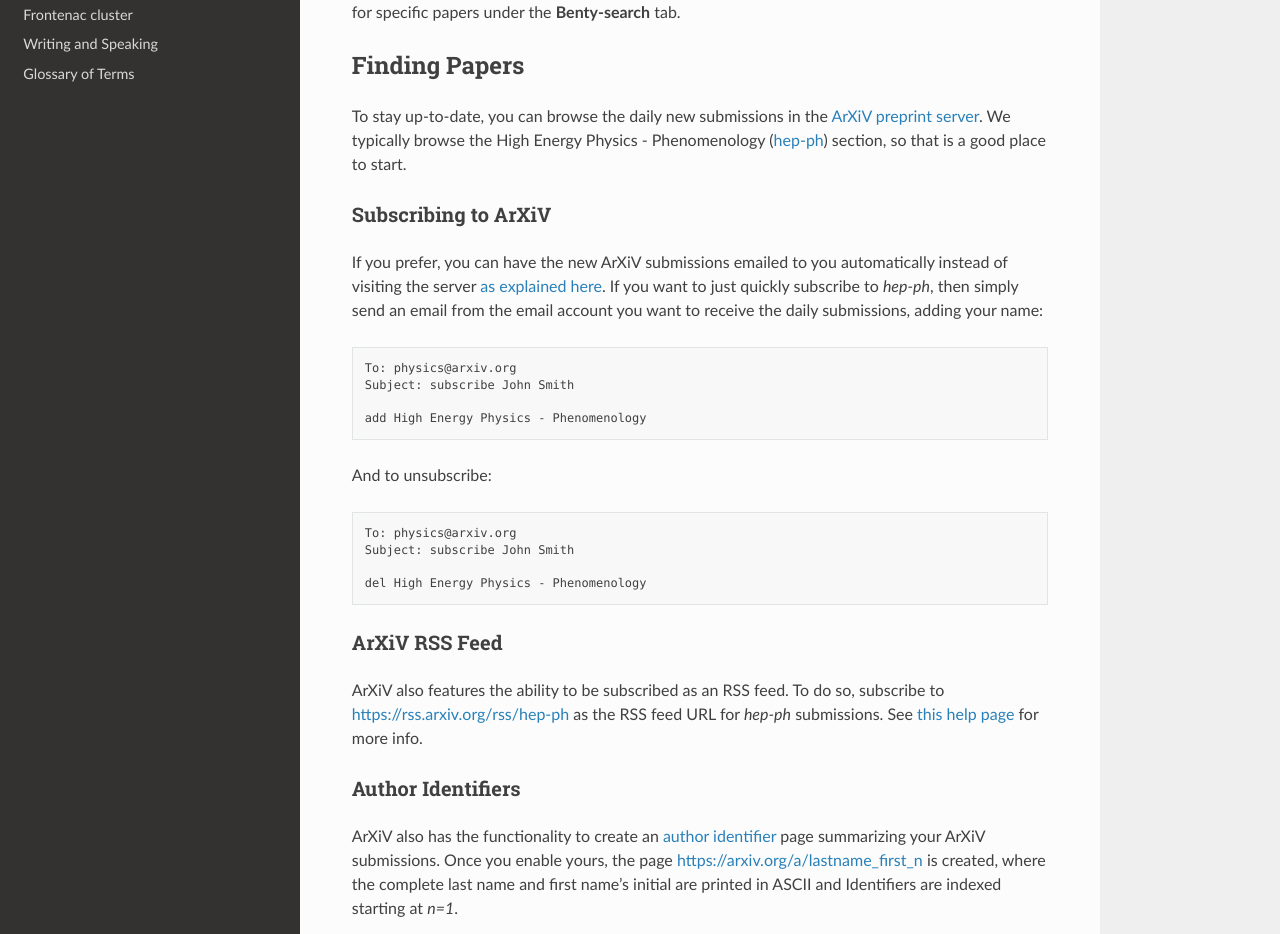
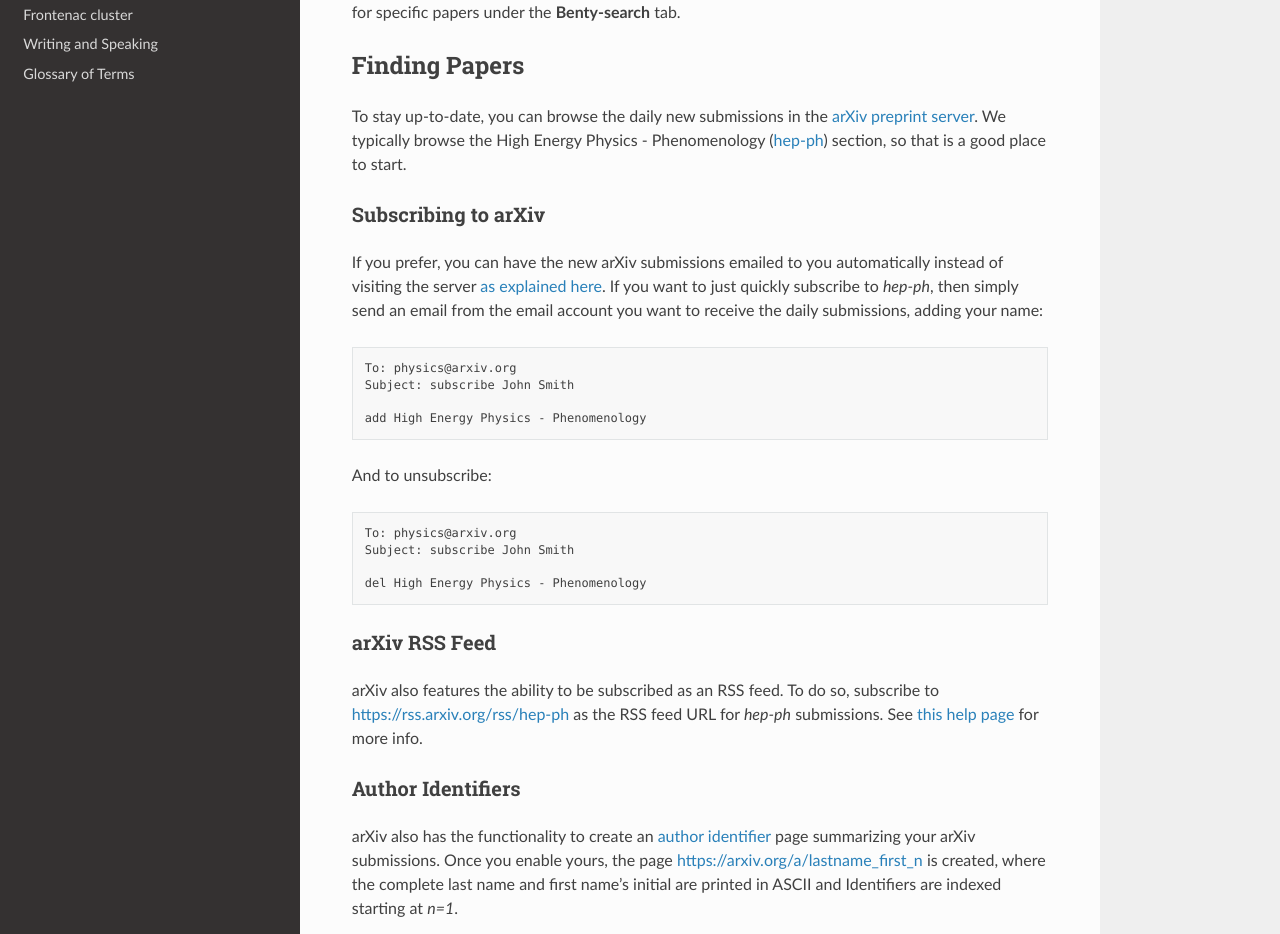
Before and after one commit to aaronvincent/QHEAT, a Sphinx documentation site: the page built from docs/source/qheat-jc.rst, in a window 1280 px wide and 1400 px high. Shown: the part 255-1189 px from the top of the window. Built offline with Sphinx 7.4.7 and the Read the Docs theme 3.1.0, drawn with Linux system fonts in a browser that asks for light colours.

Commit message:
Fixed arXiv formatting

```diff
--- a/docs/source/qheat-jc.rst
+++ b/docs/source/qheat-jc.rst
@@ -13,15 +13,15 @@
 Finding Papers
 --------------
 To stay up-to-date, you can browse the daily new submissions in the
-`ArXiV preprint server <https://arxiv.org>`_. We typically browse the High
+`arXiv preprint server <https://arxiv.org>`_. We typically browse the High
 Energy Physics - Phenomenology (`hep-ph <https://arxiv.org/archive/hep-ph>`_)
 section, so that is a good place to start.
 
 .. _subscribe-arxiv:
 
-Subscribing to ArXiV
+Subscribing to arXiv
 ********************
-If you prefer, you can have the new ArXiV submissions emailed to you
+If you prefer, you can have the new arXiv submissions emailed to you
 automatically instead of visiting the server
 `as explained here <https://info.arxiv.org/help/subscribe.html>`_. If you want
 to just quickly subscribe to *hep-ph*, then simply send an email from the email
@@ -45,10 +45,10 @@
 
 .. _rss-arxiv:
 
-ArXiV RSS Feed
+arXiv RSS Feed
 **************
 
-ArXiV also features the ability to be subscribed as an RSS feed. To do so,
+arXiv also features the ability to be subscribed as an RSS feed. To do so,
 subscribe to `<https://rss.arxiv.org/rss/hep-ph>`_ as the RSS feed URL for
 *hep-ph* submissions.
 See `this help page <https://info.arxiv.org/help/rss.html>`_ for more info.
@@ -57,9 +57,9 @@
 
 Author Identifiers
 ******************
-ArXiV also has the functionality to create an
+arXiv also has the functionality to create an
 `author identifier <https://info.arxiv.org/help/author_identifiers.html>`_ page
-summarizing your ArXiV submissions.
+summarizing your arXiv submissions.
 Once you enable yours, the page `<https://arxiv.org/a/lastname_first_n>`_ is
 created, where the complete last name and first name's initial are printed in
 ASCII and Identifiers are indexed starting at `n=1`.
```
